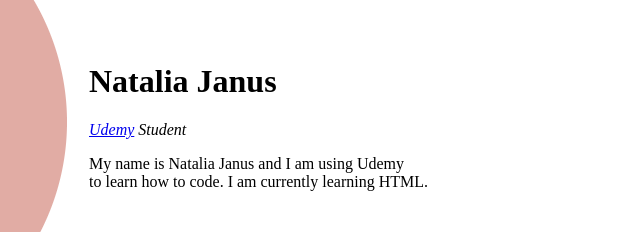
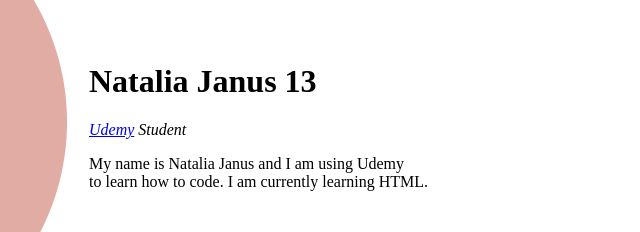
Before and after one commit to nataliajanus/cv, a plain HTML site: page index.html in a window 1280 px wide. Shown: the part 147-379 px from the top of the page, 442-1082 px from the left. Drawn offline with Linux system fonts and the light colour scheme.

Commit message:
added 13

```diff
--- a/index.html
+++ b/index.html
@@ -11,7 +11,7 @@
     <tr>
       <td><img src="images/nataliaPng.png" alt="Natalia profile picture"></td>
       <td>
-        <h1>Natalia Janus</h1>
+        <h1>Natalia Janus 13</h1>
         <p><em><a href="https://www.udemy.com/course/the-complete-web-development-bootcamp/learn/lecture/12287450#questions" target="_blank">Udemy</a> Student</em></p>
         <p>My name is Natalia Janus and I am using Udemy <br>to learn how to code. I am currently learning HTML.</p>
       </td>
```
